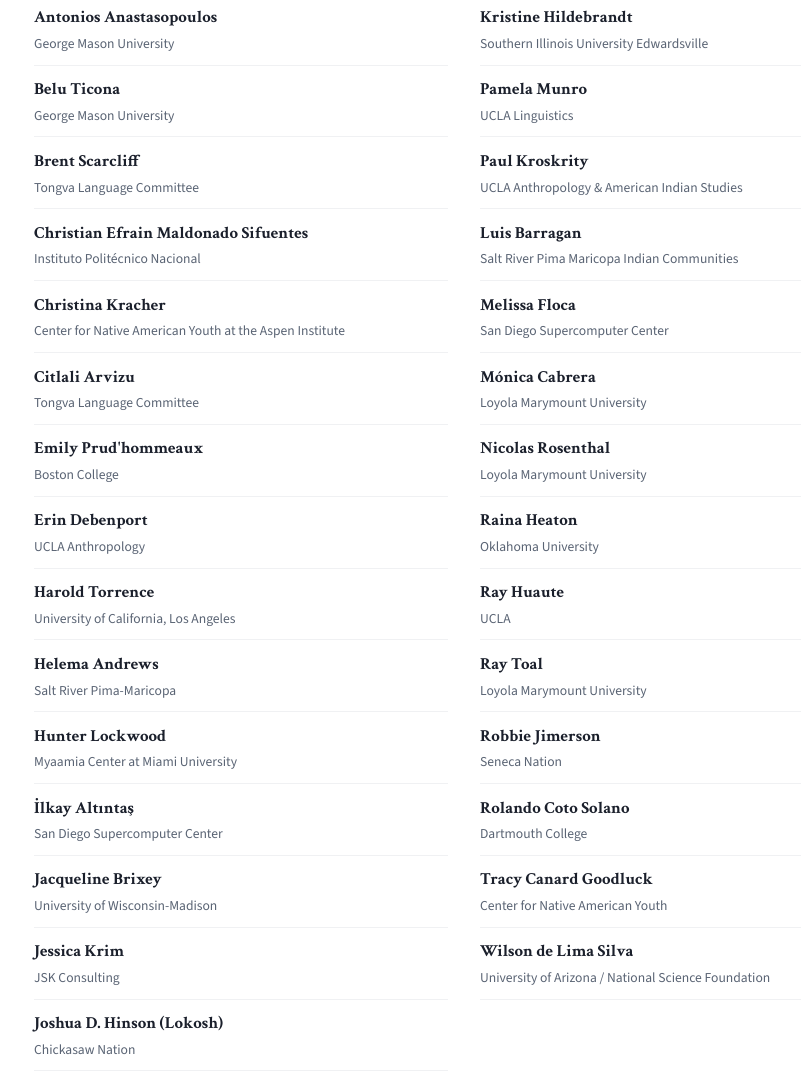
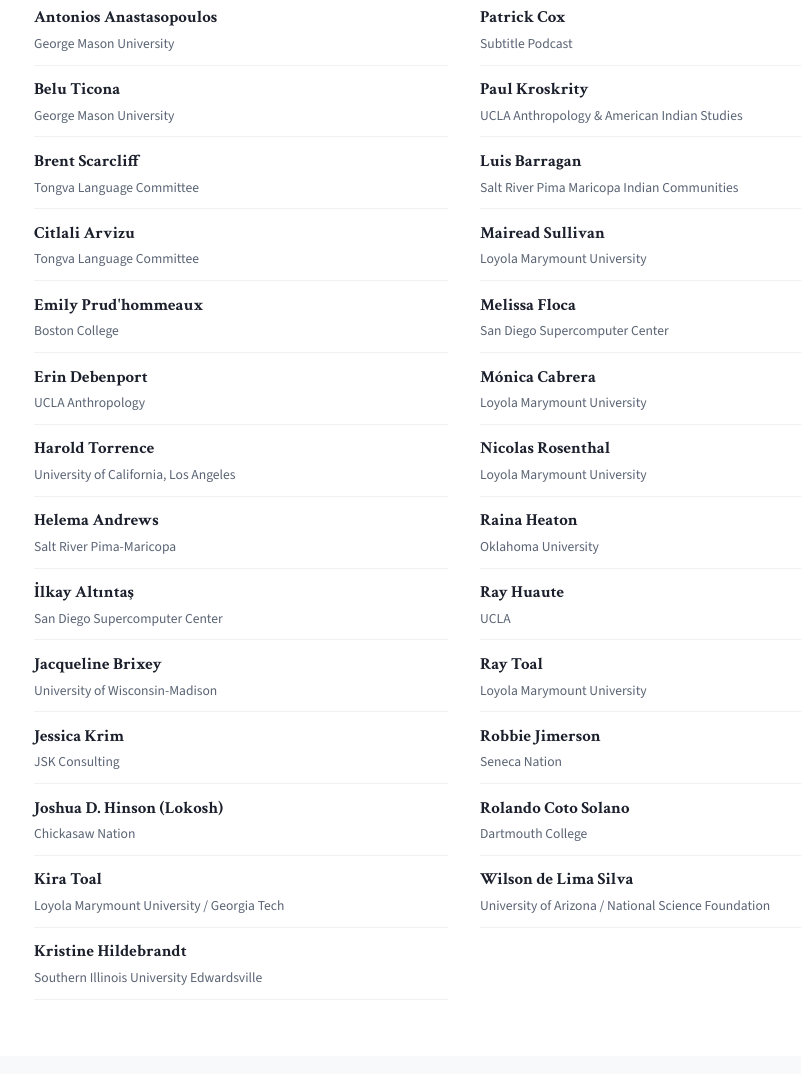
Before and after one commit to kubishi/sunawi-website, a website: page index.html in a window 1280 px wide. Shown: the part 1721-2795 px from the top of the page, without its empty margins (176-977 px from the left). Drawn offline with nearby package versions, Linux system fonts and the light colour scheme.

Commit message:
Updates participant list

```diff
--- a/index.html
+++ b/index.html
@@ -496,14 +496,6 @@
           <div class="participant-affiliation">Tongva Language Committee</div>
         </div>
         <div class="participant">
-          <div class="participant-name">Christian Efrain Maldonado Sifuentes</div>
-          <div class="participant-affiliation">Instituto Polit&eacute;cnico Nacional</div>
-        </div>
-        <div class="participant">
-          <div class="participant-name">Christina Kracher</div>
-          <div class="participant-affiliation">Center for Native American Youth at the Aspen Institute</div>
-        </div>
-        <div class="participant">
           <div class="participant-name">Citlali Arvizu</div>
           <div class="participant-affiliation">Tongva Language Committee</div>
         </div>
@@ -522,10 +514,6 @@
         <div class="participant">
           <div class="participant-name">Helema Andrews</div>
           <div class="participant-affiliation">Salt River Pima-Maricopa</div>
-        </div>
-        <div class="participant">
-          <div class="participant-name">Hunter Lockwood</div>
-          <div class="participant-affiliation">Myaamia Center at Miami University</div>
         </div>
         <div class="participant">
           <div class="participant-name">İlkay Altıntaş</div>
@@ -556,12 +544,20 @@
           <div class="participant-affiliation">UCLA Linguistics</div>
         </div>
         <div class="participant">
+          <div class="participant-name">Patrick Cox</div>
+          <div class="participant-affiliation">Subtitle Podcast</div>
+        </div>
+        <div class="participant">
           <div class="participant-name">Paul Kroskrity</div>
           <div class="participant-affiliation">UCLA Anthropology &amp; American Indian Studies</div>
         </div>
         <div class="participant">
           <div class="participant-name">Luis Barragan</div>
           <div class="participant-affiliation">Salt River Pima Maricopa Indian Communities</div>
+        </div>
+        <div class="participant">
+          <div class="participant-name">Mairead Sullivan</div>
+          <div class="participant-affiliation">Loyola Marymount University</div>
         </div>
         <div class="participant">
           <div class="participant-name">Melissa Floca</div>
@@ -594,10 +590,6 @@
         <div class="participant">
           <div class="participant-name">Rolando Coto Solano</div>
           <div class="participant-affiliation">Dartmouth College</div>
-        </div>
-        <div class="participant">
-          <div class="participant-name">Tracy Canard Goodluck</div>
-          <div class="participant-affiliation">Center for Native American Youth</div>
         </div>
         <div class="participant">
           <div class="participant-name">Wilson de Lima Silva</div>
```
